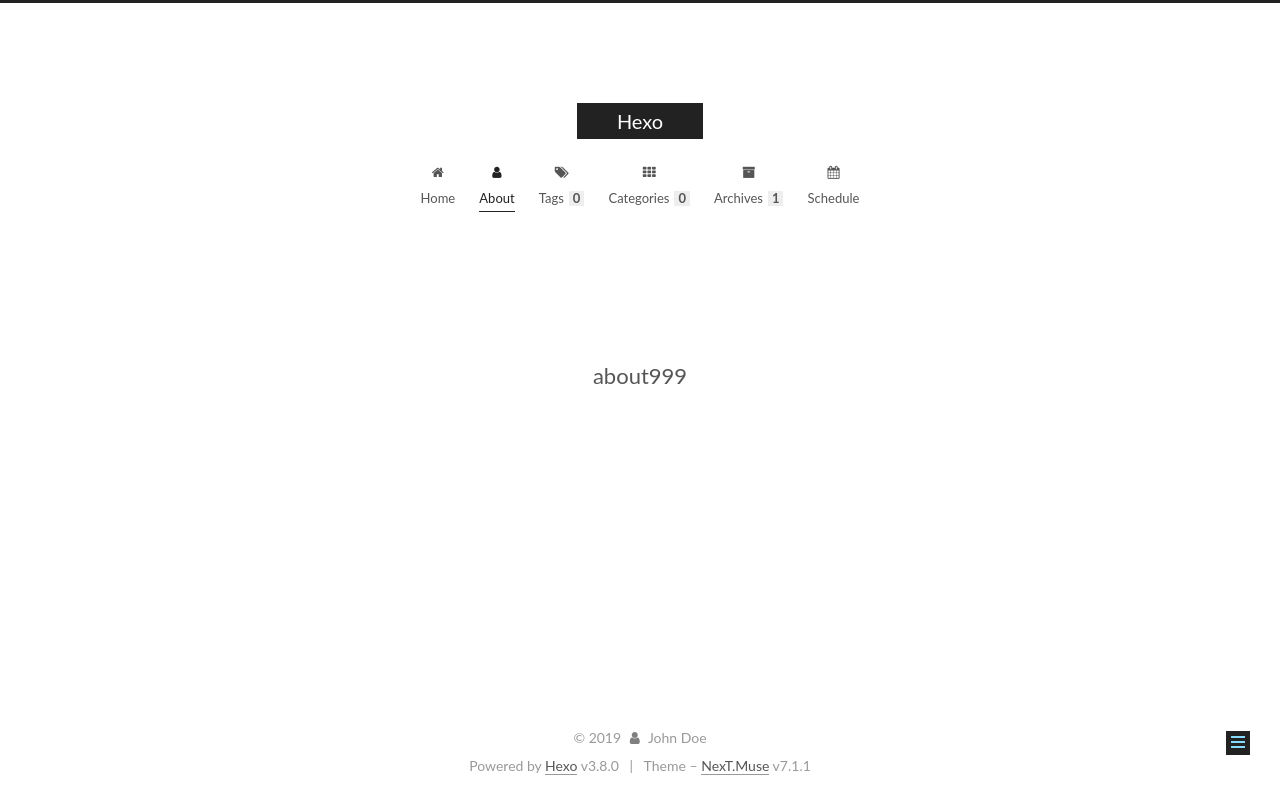
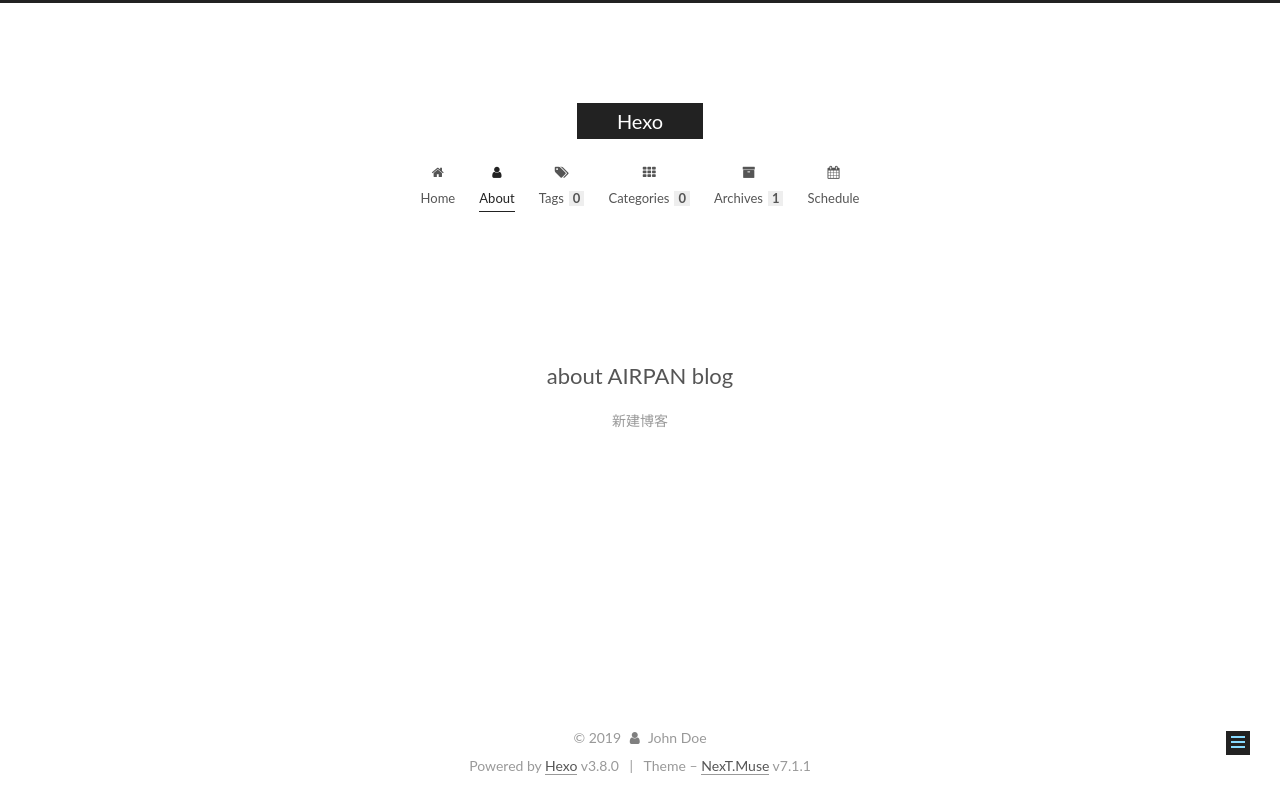
Before and after one commit to AIRPAN/AIRPAN.github.io, a plain HTML site: page about/index.html in a window 1280 px wide. Drawn offline with Linux system fonts and the light colour scheme.

Commit message:
Site updated: 2019-05-22 08:51:44

```diff
--- a/about/index.html
+++ b/about/index.html
@@ -96,14 +96,17 @@
 
 
 
-  <meta property="og:type" content="website">
-<meta property="og:title" content="about999">
+  <meta name="description" content="新建博客">
+<meta property="og:type" content="website">
+<meta property="og:title" content="about AIRPAN blog">
 <meta property="og:url" content="http://yoursite.com/about/index.html">
 <meta property="og:site_name" content="Hexo">
+<meta property="og:description" content="新建博客">
 <meta property="og:locale" content="default">
-<meta property="og:updated_time" content="2019-05-22T00:45:55.249Z">
+<meta property="og:updated_time" content="2019-05-22T00:51:27.513Z">
 <meta name="twitter:card" content="summary">
-<meta name="twitter:title" content="about999">
+<meta name="twitter:title" content="about AIRPAN blog">
+<meta name="twitter:description" content="新建博客">
 
 
 
@@ -121,7 +124,7 @@
   };
 </script>
 
-  <title>about999 | Hexo</title>
+  <title>about AIRPAN blog | Hexo</title>
 
 
 
@@ -382,11 +385,13 @@
     <div class="post-block page">
       <header class="post-header">
 
-<h1 class="post-title" itemprop="name headline">about999
+<h1 class="post-title" itemprop="name headline">about AIRPAN blog
 
 </h1>
 
 <div class="post-meta">
+
+    <div class="post-description">新建博客</div>
 
 
 
--- a/css/main.css
+++ b/css/main.css
@@ -1765,7 +1765,7 @@
   width: 4px;
   height: 4px;
   border-radius: 50%;
-  background: #44ff47;
+  background: #c9cbff;
 }
 .feed-link,
 .chat {
```
